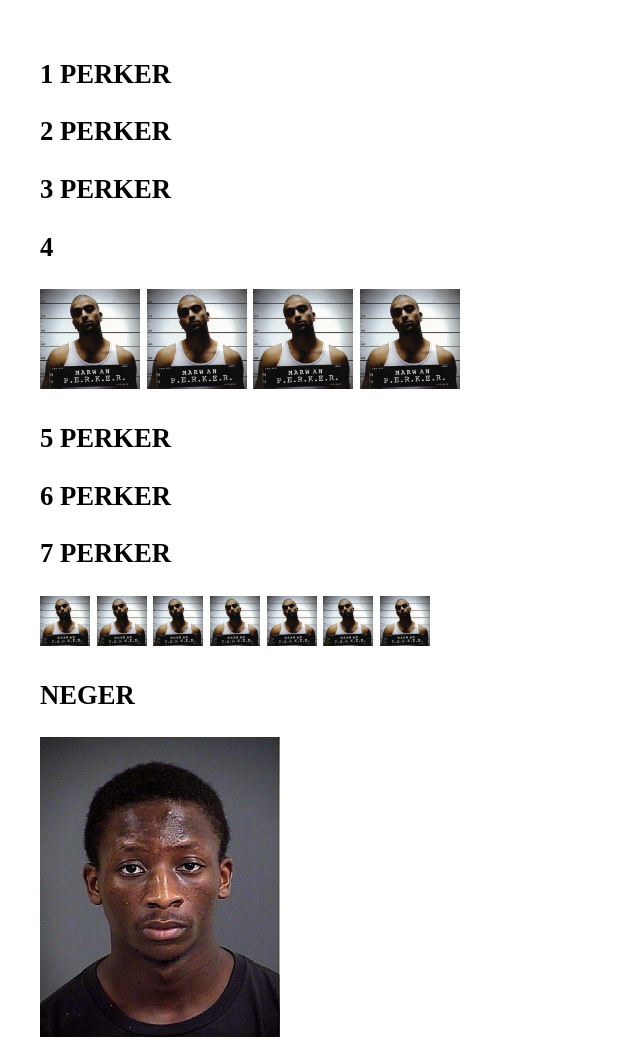
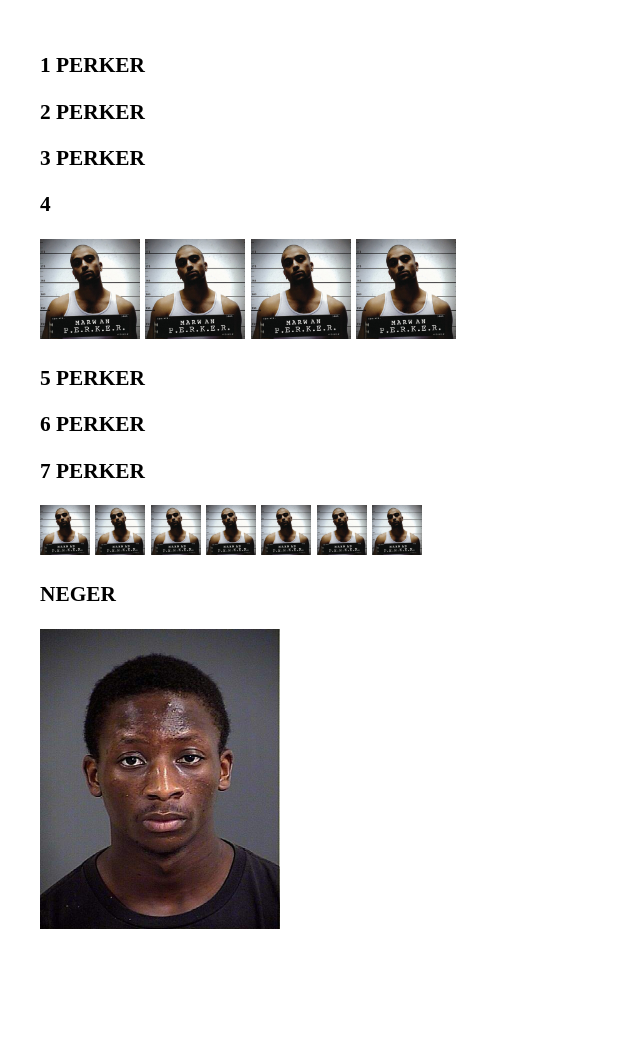
Before and after one commit to perker123/perker123.github.io, a plain HTML site: page index.html in a window 1280 px wide. Shown: the whole page, without its empty margins (0-640 px from the left). After the commit the page ends 975 px from the top, so only its background shows below. Drawn offline with Linux system fonts and the light colour scheme.

```diff
--- a/index.html
+++ b/index.html
@@ -1,5 +1,5 @@
 <!DOCTYPE html>
-<html lang="en", style="font-size: 20pt; font-weight: bold; font-style: sans-serif; margin: 24pt;">
+<html lang="en", style="font-size: 16pt; font-weight: bold; font-style: sans-serif; margin: 24pt;">
     <head>
         <meta charset="utf-8">
         <title>Jens' Perkersang</title>
```
